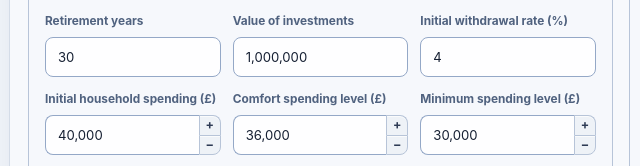
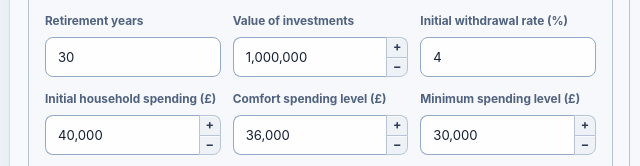
Before and after one commit to mr-androidwoody/retirement-income-planner, a website with bundled scripts: page index.html in a window 1280 px wide. Shown: the part 778-944 px from the top of the page, 19-659 px from the left. Built offline with nearby package versions, Linux system fonts and the light colour scheme.

Commit message:
Add files via upload

```diff
--- a/index.html
+++ b/index.html
@@ -125,7 +125,34 @@
 
                         <label class="field">
                           <span class="field-label">Value of investments</span>
-                          <input id="initialPortfolio" type="text" inputmode="numeric" data-format="integer" value="1,000,000" />
+
+                          <div class="stepper-input">
+                            <button
+                              type="button"
+                              class="stepper-btn"
+                              data-step-target="initialPortfolio"
+                              data-step-direction="-1"
+                              data-step-size="5000"
+                              aria-label="Decrease value of investments by £5,000"
+                            >−</button>
+
+                            <input
+                              id="initialPortfolio"
+                              type="text"
+                              inputmode="numeric"
+                              data-format="integer"
+                              value="1,000,000"
+                            />
+
+                            <button
+                              type="button"
+                              class="stepper-btn"
+                              data-step-target="initialPortfolio"
+                              data-step-direction="1"
+                              data-step-size="5000"
+                              aria-label="Increase value of investments by £5,000"
+                            >+</button>
+                          </div>
                         </label>
 
                         <label class="field">
```
